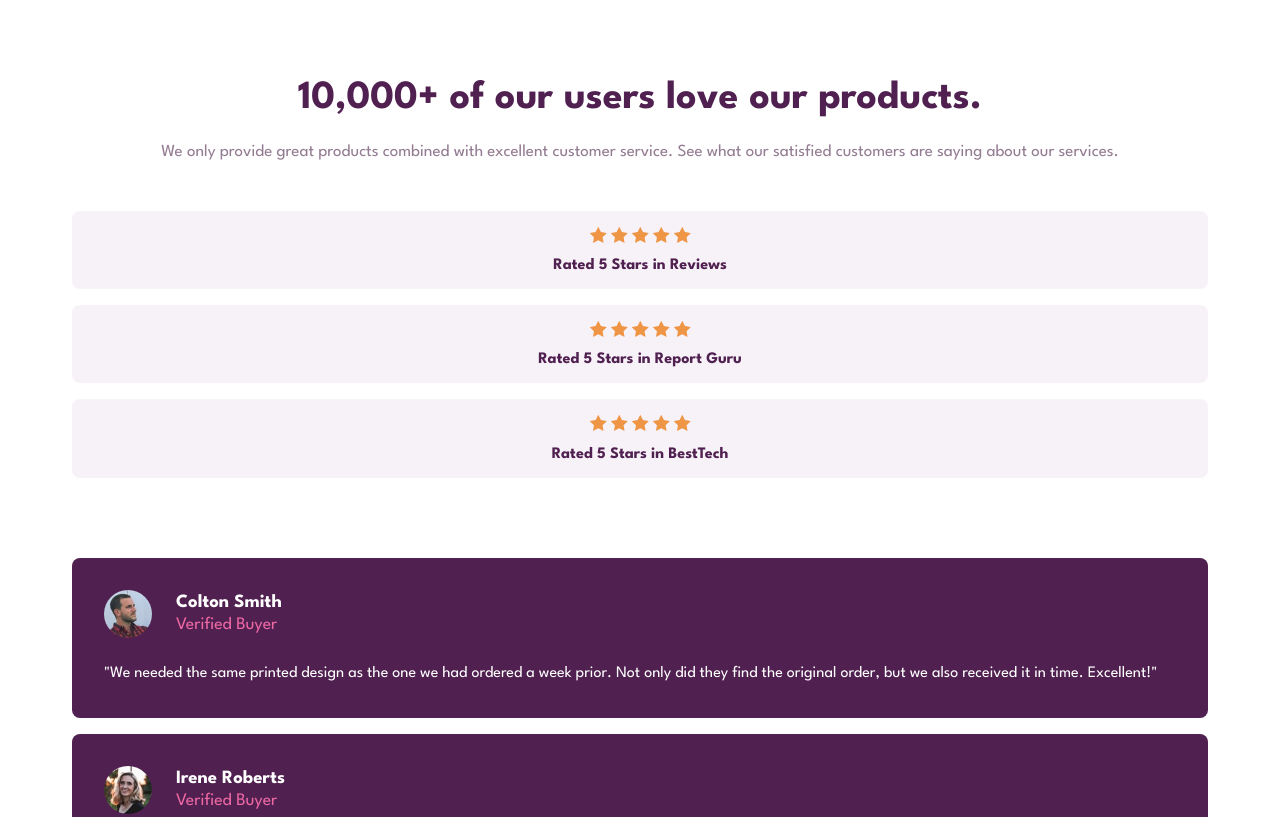
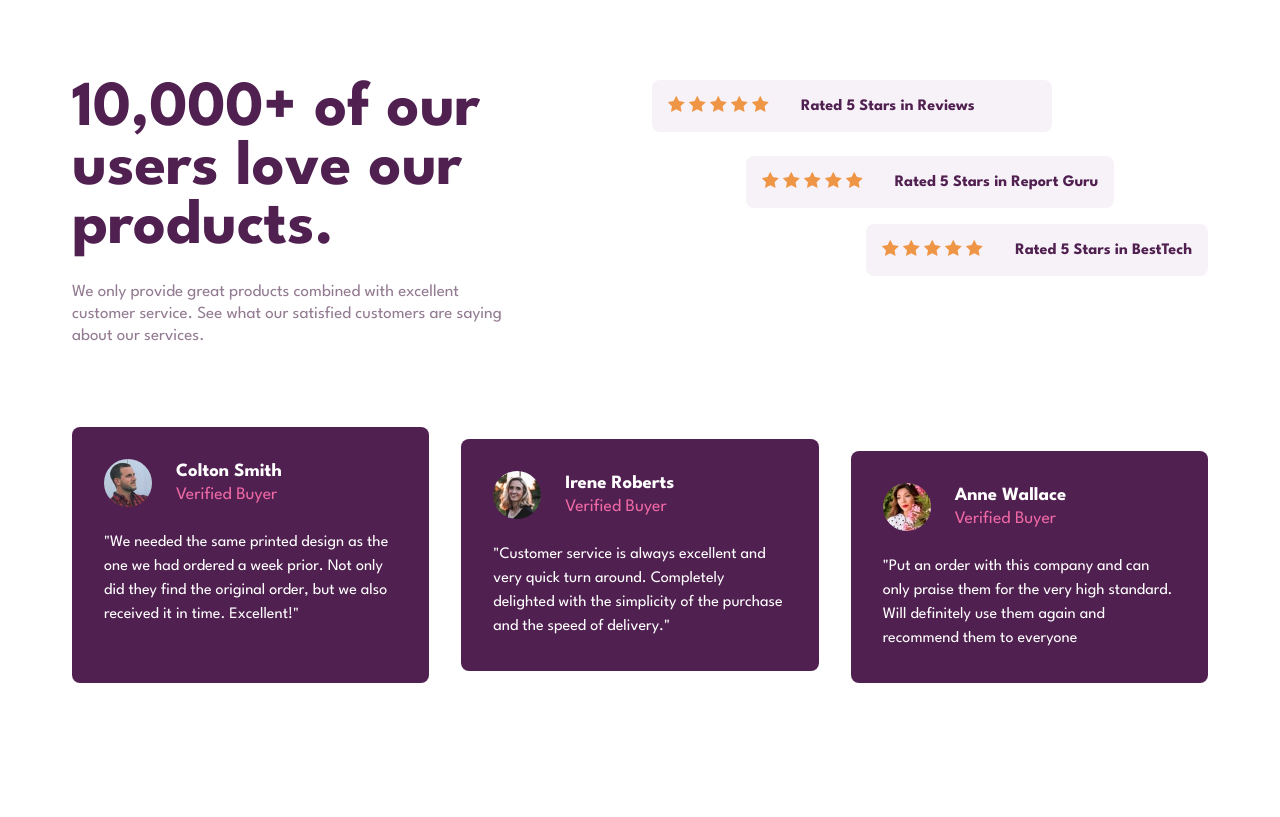
Before and after one commit to Raul-76/social-proof-section-master, a plain HTML site: page index.html in a window 1280 px wide. Shown: the top 817 px of the page. Drawn offline with Linux system fonts and the light colour scheme.

Commit message:
desktop-version

```diff
--- a/css/style.css
+++ b/css/style.css
@@ -26,8 +26,7 @@ img{
 
 .container{
     max-width: 1200px;
-    padding: 2rem;
-    padding-top: 5rem;
+    padding: 5rem 2rem;
     display: grid;
     grid-template-columns: repeat(12, 1fr);
     margin: 0 auto;
@@ -132,3 +131,66 @@ img{
     color: var(--white);
     line-height: 1.5;
 }
+
+@media screen and (min-width: 48rem){
+    .card-social-proof{
+        column-gap: 1.5rem;
+        grid-template-columns: repeat(2, 1fr);
+    }
+
+    .social-proof{
+        width: 80%;
+        text-align: left;
+    }
+
+    .title-social-proof{
+        font-size: 4rem;
+    }
+
+    .container-ratings{
+        display: flex;
+        flex-direction: column;
+        /* justify-content: center; */
+    }
+
+    .card-rating{
+        max-width: 25rem;
+        display: flex;
+        align-items: center;
+        gap: 2rem;
+        margin-bottom: .5rem;
+    }
+
+    .left-auto{
+        margin-left: auto;
+    }
+
+    .margin-auto{
+        margin: 0 auto;
+    }
+
+
+    .title-rating{
+        margin: 0;
+    }
+
+    .card-testimony{
+        grid-template-columns: repeat(3, 1fr);
+        grid-template-rows: minmax(16rem, 1fr);
+        gap: 2rem;
+    }
+
+    .star-position{
+        align-self: start;
+    }
+
+    .center-position{
+        align-self: center;
+    }
+
+    .end-position{
+        align-self: end;
+    }
+
+
+}
--- a/index.html
+++ b/index.html
@@ -49,7 +49,7 @@
               <h2 class="title-rating">Rated 5 Stars in Reviews</h2>
             </div>
 
-            <div class="card-rating">
+            <div class="card-rating margin-auto">
               <div class="stars">
                 <img src="images/icon-star.svg" alt="">
                 <img src="images/icon-star.svg" alt="">
@@ -60,7 +60,7 @@
               <h2 class="title-rating">Rated 5 Stars in Report Guru</h2>
             </div>
 
-            <div class="card-rating">
+            <div class="card-rating left-auto">
               <div class="stars">
                 <img src="images/icon-star.svg" alt="">
                 <img src="images/icon-star.svg" alt="">
@@ -77,7 +77,7 @@
       </section>
 
 
-      <section class="container-depositions">
+      <section class="container-depositions star-position">
         <div class="card-testimony">
           <article class="testimony">
             <div class="card-perfil">
@@ -96,7 +96,7 @@
 
           </article>
 
-          <article class="testimony">
+          <article class="testimony center-position">
             <div class="card-perfil">
               <img src="images/image-irene.jpg" alt="" class="image-perfil">
               <div class="name-profile">
@@ -112,7 +112,7 @@
 
           </article>
 
-          <article class="testimony">
+          <article class="testimony end-position">
             <div class="card-perfil">
               <img src="images/image-anne.jpg" alt="" class="image-perfil">
               <div class="name-profile">
```
